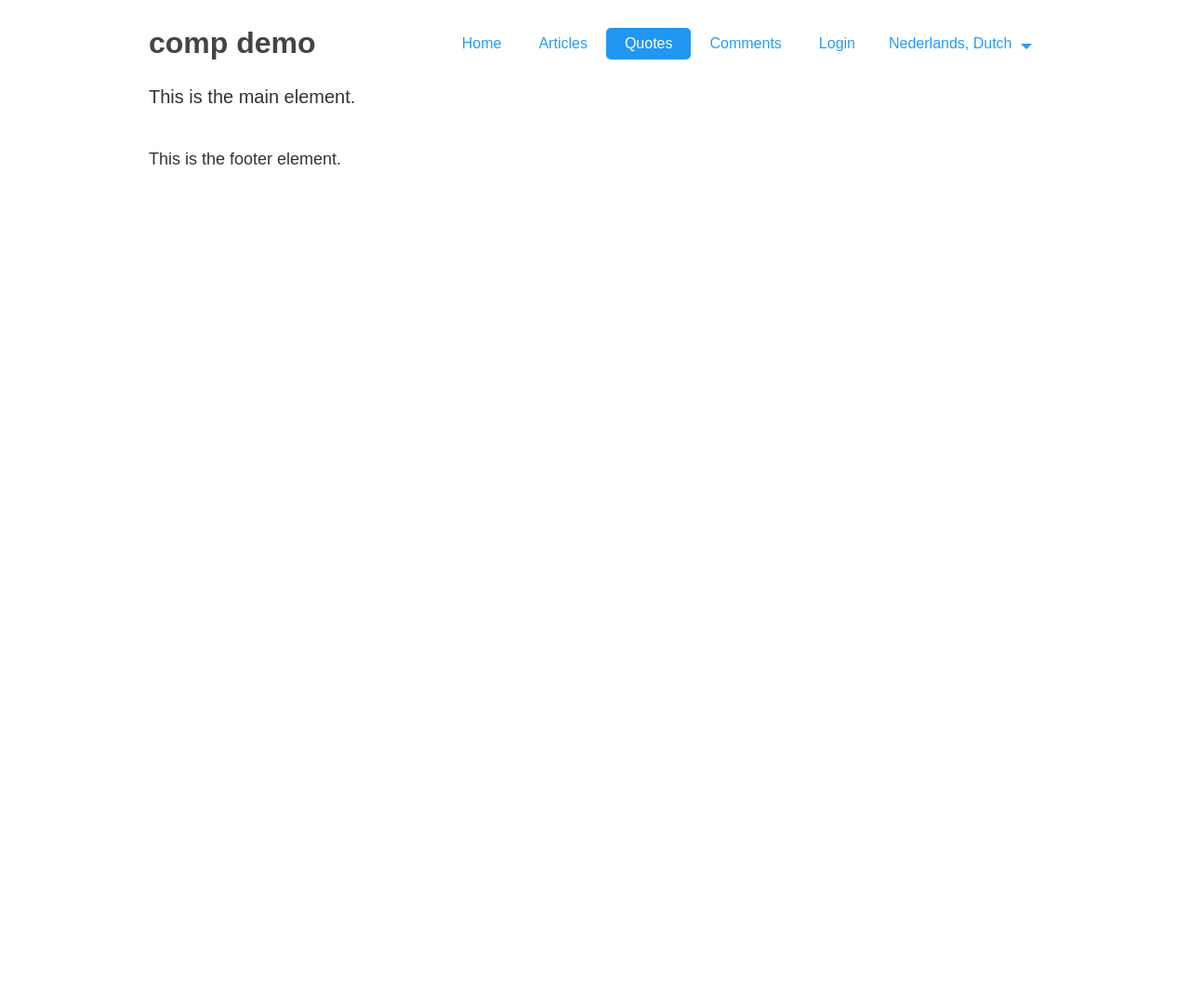
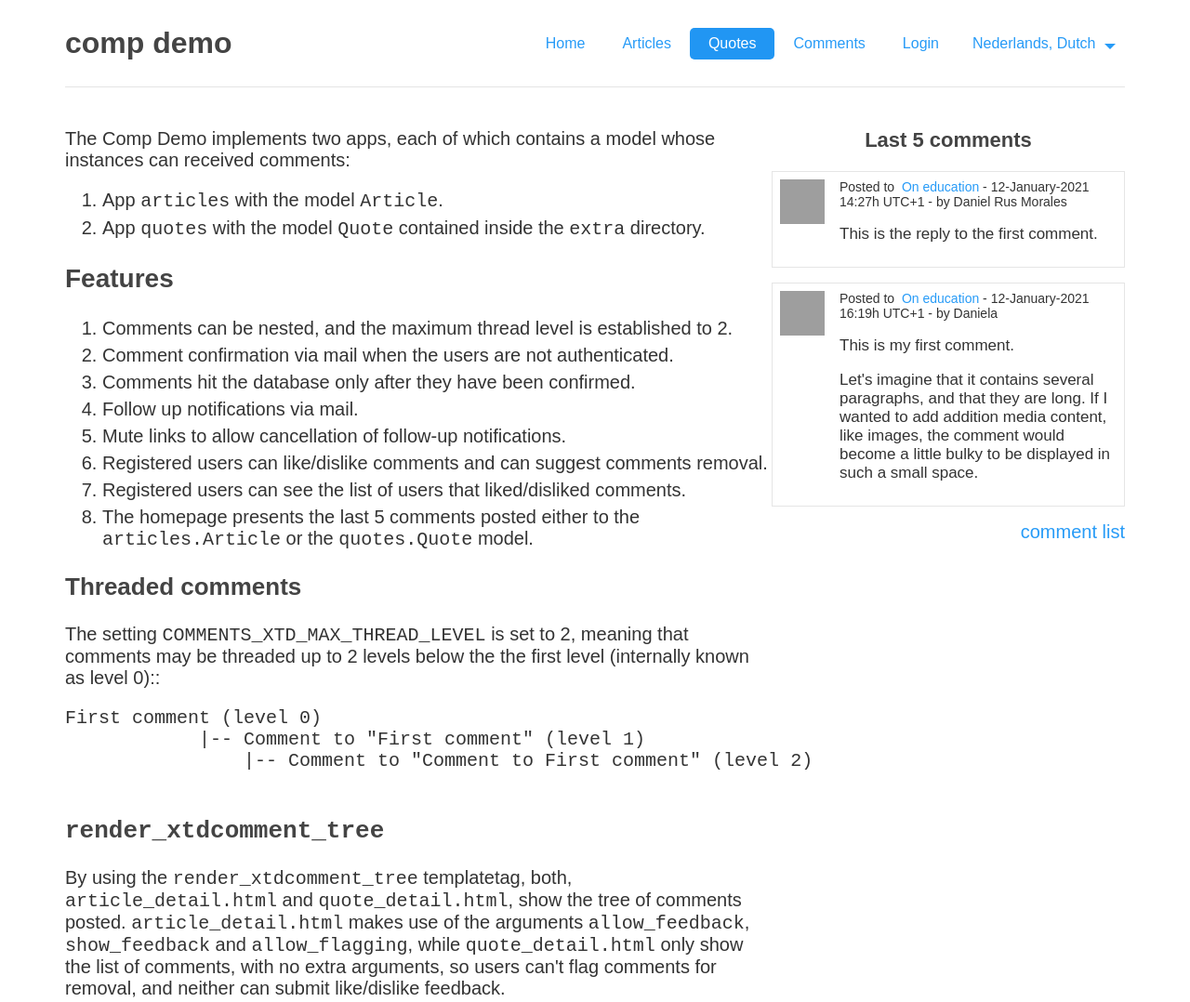
Before and after one commit to danirus/dcx-comp-html, a plain HTML site: page index.html in a window 1280 px wide. Shown: the top 1078 px of the page at 93% size. Before the commit the page ends 800 px from the top, so only its background shows below. Drawn offline with Linux system fonts and the light colour scheme; grey boxes are pictures that could not be loaded; a web font is replaced by a local one.

Commit message:
Style <main> in index.html, add comment styling.

```diff
--- /dev/null
+++ b/css/comments.css
@@ -0,0 +1,28 @@
+.comment-list > div             { margin-top: 16px; }
+.comment-list > div:first-child { margin-top: 0 }
+
+.comment-box {
+    display: flex;
+    flex-direction: row;
+    border: 1px solid rgba(0, 0, 0, .1);
+    padding: 8px;
+}
+
+.comment-box       A.permalink { display: none }
+.comment-box:hover A.permalink { display: inline }
+
+.user-avatar {
+    padding-right: 16px;
+}
+
+.comment {
+    flex-grow: 1;
+}
+
+.comment-header {
+    font-size: 0.7rem;
+}
+
+.comment-content {
+    font-size: 0.85rem;
+}
--- a/main.css
+++ b/css/main.css
@@ -34,7 +34,7 @@ body {
     flex-direction: column;
     margin: 0 auto;
     height: 100%;
-    max-width: 960px;
+    max-width: 1140px;
     font-weight: 400;
     font-family: "Assistant", sans-serif;
 }
@@ -48,6 +48,7 @@ header {
     flex-direction: row;
     justify-content: space-between;
     align-items: center;
+    border-bottom: 1px solid rgba(0, 0, 0, .1);
 }
 
 nav {
@@ -144,7 +145,7 @@ a > * {
 
 .dropdown .select-items {
     position: absolute;
-    padding: 0.4rem 0;
+    padding: 0;
     background-color: white;
     border: 1px solid rgba(0, 0, 0, .15);
     border-radius: 0.25rem;
@@ -174,6 +175,29 @@ a > * {
 }
 
 /* ------------------------------------------- */
+main {
+    margin-top: 24px;
+    display: flex;
+    direction: row;
+    justify-content: space-between;
+    align-items: flex-start;
+}
+
+main > article {
+    max-width: 760px;
+}
+
+main > aside {
+    /* margin-top: 16px; */
+    flex-grow: 1;
+    /* border: 1px solid rgba(0, 0, 0, .1); */
+}
+
+.block {
+    padding: 0 16px 16px;
+}
+
+/* ------------------------------------------- */
 footer {
     flex-shrink: 0;
     margin: 32px 0 0;
@@ -189,3 +213,7 @@ footer p {
 
 footer a       { color: inherit }
 footer a:hover { color: black }
+
+/* ------------------------------------------- */
+.text-center { text-align: center; }
+.text-right { text-align: right; }
--- a/index.html
+++ b/index.html
@@ -4,7 +4,8 @@
     <meta charset="utf-8" />
     <title>django-comments-xtd comp demo</title>
     <link rel="stylesheet" type="text/css" href="fonts/stylesheet.css">
-    <link rel="stylesheet" type="text/css" href="main.css">
+    <link rel="stylesheet" type="text/css" href="css/main.css">
+    <link rel="stylesheet" type="text/css" href="css/comments.css">
   </head>
   <body>
     <header>
@@ -30,7 +31,76 @@
       </nav>
     </header>
     <main>
-      This is the main element.
+      <article>
+        <p>
+          The Comp Demo implements two apps, each of which contains a model whose instances can received comments:
+        </p>
+        <ol>
+          <li>App <code>articles</code> with the model <code>Article</code>.</li>
+          <li>App <code>quotes</code> with the model <code>Quote</code> contained inside the <code>extra</code> directory.</li>
+        </ol>
+        <h3>Features</h3>
+        <ol>
+          <li>Comments can be nested, and the maximum thread level is established to 2.</li>
+          <li>Comment confirmation via mail when the users are not authenticated.</li>
+          <li>Comments hit the database only after they have been confirmed.</li>
+          <li>Follow up notifications via mail.</li>
+          <li>Mute links to allow cancellation of follow-up notifications.</li>
+          <li>Registered users can like/dislike comments and can suggest comments removal.</li>
+          <li>Registered users can see the list of users that liked/disliked comments.</li>
+          <li>The homepage presents the last 5 comments posted either to the <code>articles.Article</code> or the <code>quotes.Quote</code> model.</li>
+        </ol>
+        <h4>Threaded comments</h4>
+        <p>The setting <code>COMMENTS_XTD_MAX_THREAD_LEVEL</code> is set to 2, meaning that comments may be threaded up to 2 levels below the the first level (internally known as level 0)::</p>
+        <pre><code>First comment (level 0)
+            |-- Comment to "First comment" (level 1)
+                |-- Comment to "Comment to First comment" (level 2)
+        </code></pre>
+        <h4><code>render_xtdcomment_tree</code></h4>
+        <p>
+          By using the <code>render_xtdcomment_tree</code> templatetag, both, <code>article_detail.html</code> and <code>quote_detail.html</code>, show the tree of comments posted. <code>article_detail.html</code> makes use of the arguments <code>allow_feedback</code>, <code>show_feedback</code> and <code>allow_flagging</code>, while <code>quote_detail.html</code> only show the list of comments, with no extra arguments, so users can't flag comments for removal, and neither can submit like/dislike feedback.
+        </p>
+        <h4><code>render_last_xtdcomments</code></h4>
+        <p>
+          The <strong>Last 5 Comments</strong> shown in the block at the rigght uses the templatetag <code>render_last_xtdcomments</code> to show the last 5 comments posted to either <code>articles.Article</code> or <code>quotes.Quote</code> instances. The templatetag receives the list of pairs <code>app.model</code> from which we want to gather comments and shows the given N last instances posted. The templatetag renders the template <code>django_comments_xtd/comment.html</code> for each comment retrieve.
+        </p>
+      </article>
+      <aside>
+        <h6 class="text-center">Last 5 comments</h6>
+        <div class="comment-list">
+          <div id="c2" class="comment-box">
+            <div class="user-avatar">
+              <img src="//www.gravatar.com/avatar/5449ef794aac7ca5096edbf437bd2675?s=48&amp;d=identicon" height="48" width="48">
+            </div>
+            <div class="comment">
+              <div class="comment-header">
+                Posted to &nbsp;<a href="/quotes/education/">On education</a>&nbsp;-&nbsp;12-January-2021 14:27h UTC+1&nbsp;-&nbsp;by Daniel Rus Morales&nbsp;&nbsp;<a class="permalink" title="comment permalink" href="/comments/cr/13/2/#c2">¶</a>
+              </div>
+              <div class="comment-content">
+                <p>This is the reply to the first comment.</p>
+              </div>
+            </div>
+          </div>
+
+          <div id="c1" class="comment-box">
+            <div class="user-avatar">
+              <img src="//www.gravatar.com/avatar/7736a08481eef8523e806cc98ea36192?s=48&amp;d=identicon" height="48" width="48" class="mr-3">
+            </div>
+            <div class="comment">
+              <div class="comment-header">
+                Posted to &nbsp;<a href="/quotes/education/">On education</a>&nbsp;-&nbsp;12-January-2021 16:19h UTC+1&nbsp;-&nbsp;by Daniela&nbsp;&nbsp;<a class="permalink" title="comment permalink" href="/comments/cr/13/2/#c1">¶</a>
+              </div>
+              <div class="comment-content">
+                <p>This is my first comment.</p>
+                <p>Let's imagine that it contains several paragraphs, and that they are long. If I wanted to add addition media content, like images, the comment would become a little bulky to be displayed in such a small space.</p>
+              </div>
+            </div>
+          </div>
+          <div class="text-right">
+            <a class="card-link" href="/comments/">comment list</a>
+          </div>
+        </div>
+      </aside>
     </main>
     <footer>
       This is the footer element.
```
